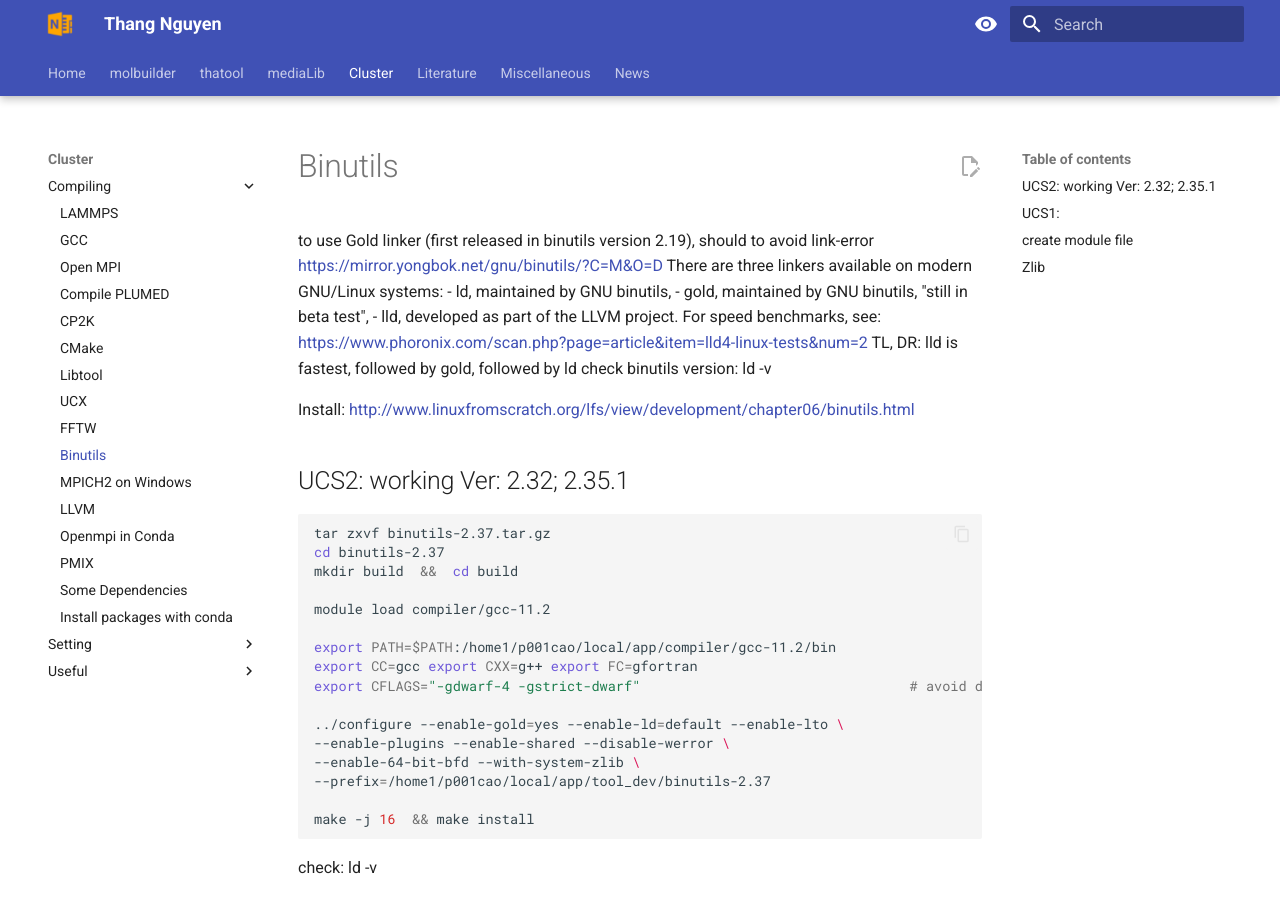
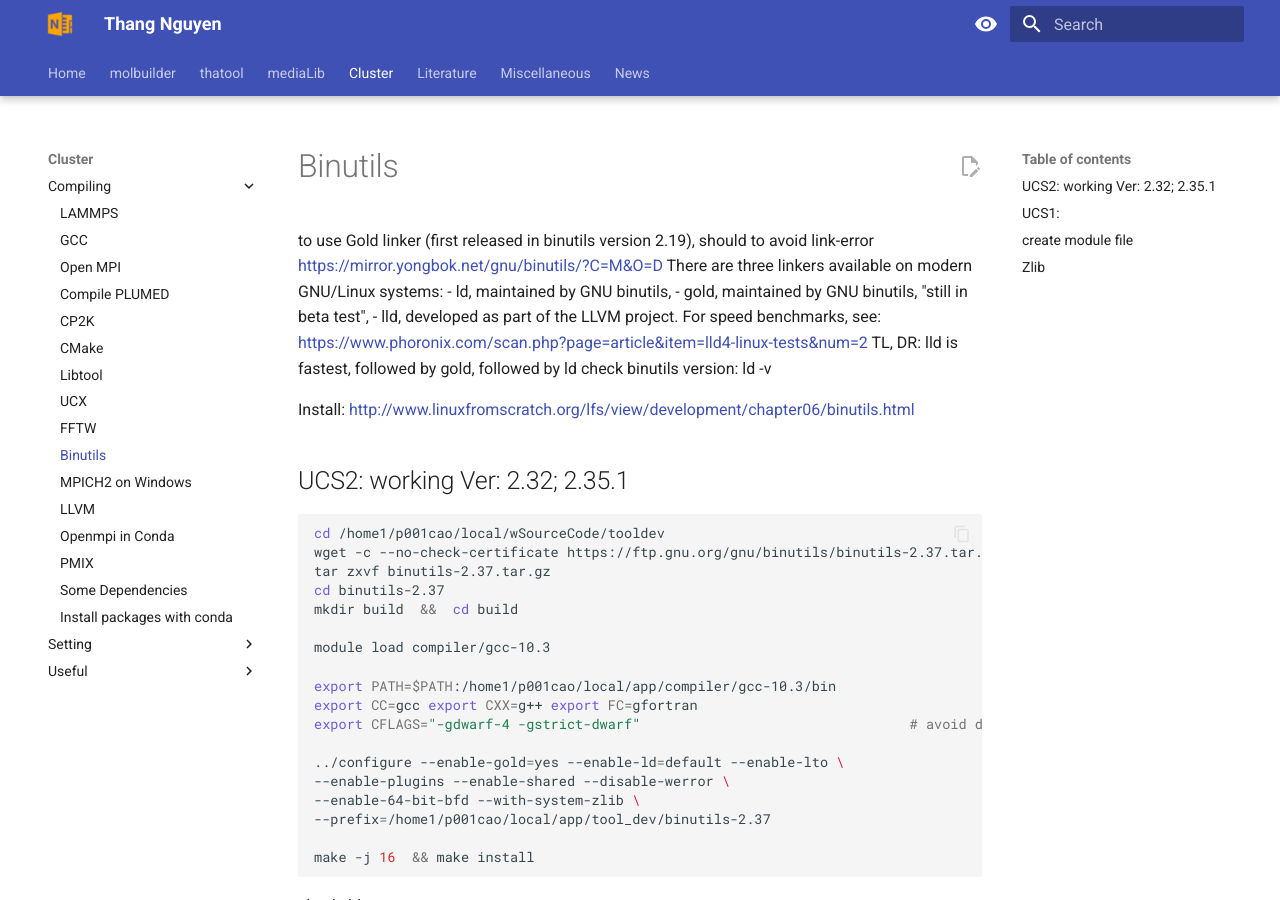
Before and after one commit to thangckt/thangckt.github.io, an MkDocs documentation site: the page built from docs/cluster/compiling/8_binutils_linker.md, in a window 1280 px wide and 900 px high. Built offline with MkDocs 1.6.1 and Material for MkDocs 9.7.7, drawn with Linux system fonts in a browser that asks for light colours; the version menu is left out.

Commit message:
Update 8_binutils_linker.md

````diff
--- a/docs/cluster/compiling/8_binutils_linker.md
+++ b/docs/cluster/compiling/8_binutils_linker.md
@@ -17,13 +17,15 @@ Install: http://www.linuxfromscratch.org/lfs/view/development/chapter06/binutils
 
 ## UCS2: working Ver: 2.32; 2.35.1
 ```shell
+cd /home1/p001cao/local/wSourceCode/tooldev
+wget -c --no-check-certificate https://ftp.gnu.org/gnu/binutils/binutils-2.37.tar.gz
 tar zxvf binutils-2.37.tar.gz
 cd binutils-2.37
 mkdir build  &&  cd build
 
-module load compiler/gcc-11.2
+module load compiler/gcc-10.3
 
-export PATH=$PATH:/home1/p001cao/local/app/compiler/gcc-11.2/bin
+export PATH=$PATH:/home1/p001cao/local/app/compiler/gcc-10.3/bin
 export CC=gcc export CXX=g++ export FC=gfortran
 export CFLAGS="-gdwarf-4 -gstrict-dwarf"                                 # avoid dwarf5 error
 
````
